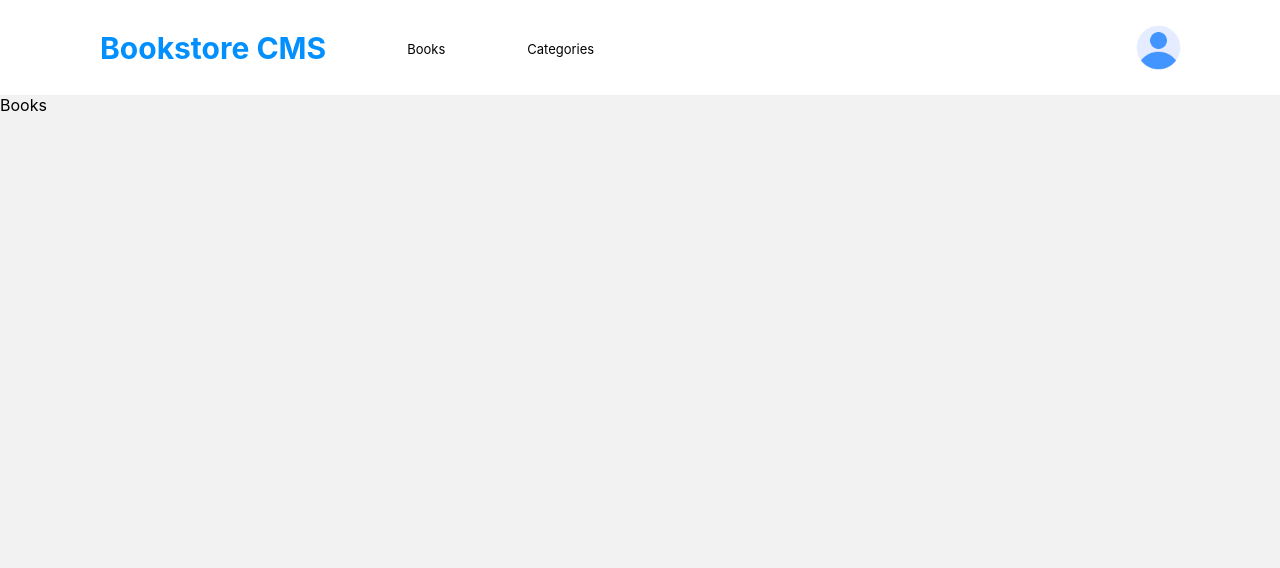
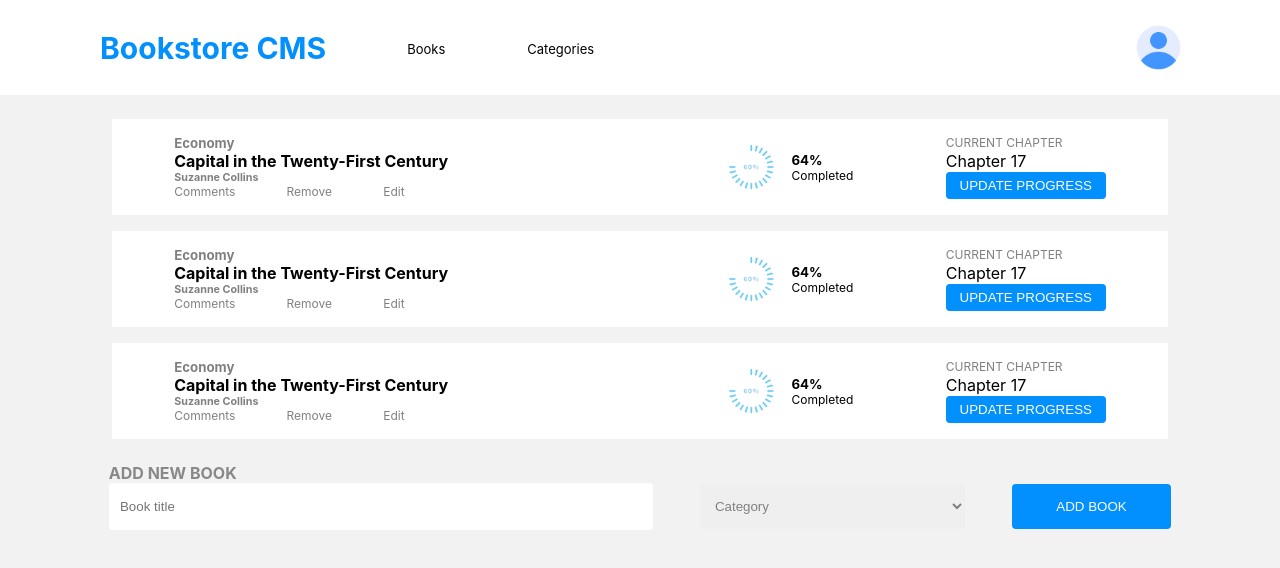
Before and after one commit to RaoAkif/Bookstore, a React (Create React App) app: page / in a window 1280 px wide. Shown: the top 568 px of the page. Built offline with nearby package versions, Linux system fonts and the light colour scheme.

Commit message:
Book Page
- Added book items
- Style book item components

```diff
--- a/src/App.js
+++ b/src/App.js
@@ -4,7 +4,7 @@ import {
   Routes,
   Route,
 } from 'react-router-dom';
-import Books from './pages/Books';
+import Books from './pages/Books/Books';
 import Categories from './pages/Categories';
 import Header from './components/Header/Header';
 
--- /dev/null
+++ b/src/components/AddBook/AddBook.jsx
@@ -0,0 +1,21 @@
+import React from 'react';
+import './style.css';
+
+function AddBook() {
+  return (
+    <div className="add-book">
+      <h3>ADD NEW BOOK</h3>
+      <form action="">
+        <input type="text" name="Title" id="title" placeholder="Book title" />
+        <select name="Category" id="category">
+          <option value="" selected disabled hidden>Category</option>
+          <option value="science">Science</option>
+          <option value="arts">Arts</option>
+        </select>
+        <button type="submit">ADD BOOK</button>
+      </form>
+    </div>
+  );
+}
+
+export default AddBook;
--- /dev/null
+++ b/src/components/AddBook/style.css
@@ -0,0 +1,48 @@
+.add-book {
+  width: 83%;
+  display: flex;
+  flex-direction: column;
+  margin-top: 1rem;
+}
+
+h3 {
+  color: #888888;
+  font-size: 1rem;
+}
+
+form {
+  display: flex;
+  flex-wrap: wrap;
+  justify-content: space-between;
+  align-items: center;
+}
+
+input {
+  width: 50%;
+  height: 2.813rem;
+  border: grey;
+  border-radius: 4px;
+  padding-left: 0.7rem;
+}
+
+#category {
+  width: 25%;
+  height: 2.813rem;
+  padding: 0.7rem;
+  border: grey;
+  border-radius: 4px;
+  color: gray;
+}
+
+button {
+  width: 15%;
+  height: 2.813rem;
+  background-color: #0290ff;
+  color: white;
+  border: none;
+  border-radius: 4px;
+}
+
+select {
+  border: none;
+}
--- /dev/null
+++ b/src/components/BookItem/BookItem.jsx
@@ -0,0 +1,34 @@
+import React from 'react';
+import './style.css';
+import circularBar from '../../assets/images/circularBar.png';
+
+function BookItem() {
+  return (
+    <div className="item">
+      <div className="book-details">
+        <h5>Economy</h5>
+        <h3>Capital in the Twenty-First Century</h3>
+        <h6>Suzanne Collins</h6>
+        <div className="desc">
+          <p>Comments</p>
+          <p>Remove</p>
+          <p>Edit</p>
+        </div>
+      </div>
+      <div className="item-stats">
+        <img src={circularBar} alt="circular-bar" />
+        <div className="percentage">
+          <h5>64%</h5>
+          <p>Completed</p>
+        </div>
+      </div>
+      <div className="book-status">
+        <p>CURRENT CHAPTER</p>
+        <p>Chapter 17</p>
+        <button type="submit">UPDATE PROGRESS</button>
+      </div>
+    </div>
+  );
+}
+
+export default BookItem;
--- /dev/null
+++ b/src/components/BookItem/style.css
@@ -0,0 +1,84 @@
+.item {
+  /* structure */
+  width: 80%;
+  border: 1px gray;
+  display: flex;
+  justify-content: space-around;
+  /* content */
+  margin: 0.5rem;
+  background-color: white;
+  padding: 1rem;
+}
+
+.book-details {
+  display: flex;
+  flex-direction: column;
+  justify-content: space-between;
+  width: 45%;
+}
+
+.desc {
+  display: flex;
+  justify-content: space-between;
+  width: 50%;
+}
+
+h5, h3, h6, .desc, div>p {
+  margin: 0;
+}
+
+.book-details > h5 {
+  color: grey;
+}
+
+.book-details > h3 {
+  color: black;
+}
+
+.book-details > h6 {
+  color: grey;
+}
+
+.desc > p {
+  color: grey;
+  font-size: 12px;
+}
+
+.item-stats {
+  display: flex;
+  align-items: center;
+}
+
+.item-stats > img {
+  width: 3rem;
+  height: 3rem;
+  padding-right: 1rem;
+}
+
+.percentage {
+  display: flex;
+  flex-direction: column;
+}
+
+.percentage > p {
+  font-size: 12px;
+}
+
+.book-status {
+  display: flex;
+  flex-direction: column;
+  justify-content: space-between;
+}
+
+.book-status > p:first-child {
+  color: grey;
+  font-size: 12px;
+}
+
+.book-status > button {
+  background-color: #0290ff;
+  color: white;
+  width: 10rem;
+  height: 1.7rem;
+
+}
--- a/src/components/Header/styles.css
+++ b/src/components/Header/styles.css
@@ -23,4 +23,5 @@
   display: flex;
   align-items: center;
   justify-content: space-between;
+  margin-bottom: 1rem;
 }
--- a/src/pages/Books.jsx
+++ /dev/null
@@ -1,9 +0,0 @@
-import React from 'react';
-
-function Books() {
-  return (
-    <div>Books</div>
-  );
-}
-
-export default Books;
--- /dev/null
+++ b/src/pages/Books/Books.jsx
@@ -0,0 +1,17 @@
+import React from 'react';
+import './style.css';
+import BookItem from '../../components/BookItem/BookItem';
+import AddBook from '../../components/AddBook/AddBook';
+
+function Books() {
+  return (
+    <div className="books">
+      <BookItem />
+      <BookItem />
+      <BookItem />
+      <AddBook />
+    </div>
+  );
+}
+
+export default Books;
--- /dev/null
+++ b/src/pages/Books/style.css
@@ -0,0 +1,6 @@
+.books {
+  margin: auto;
+  display: flex;
+  flex-direction: column;
+  align-items: center;
+}
```
Also changed, not shown: src/assets/images/circularBar.png (added).
